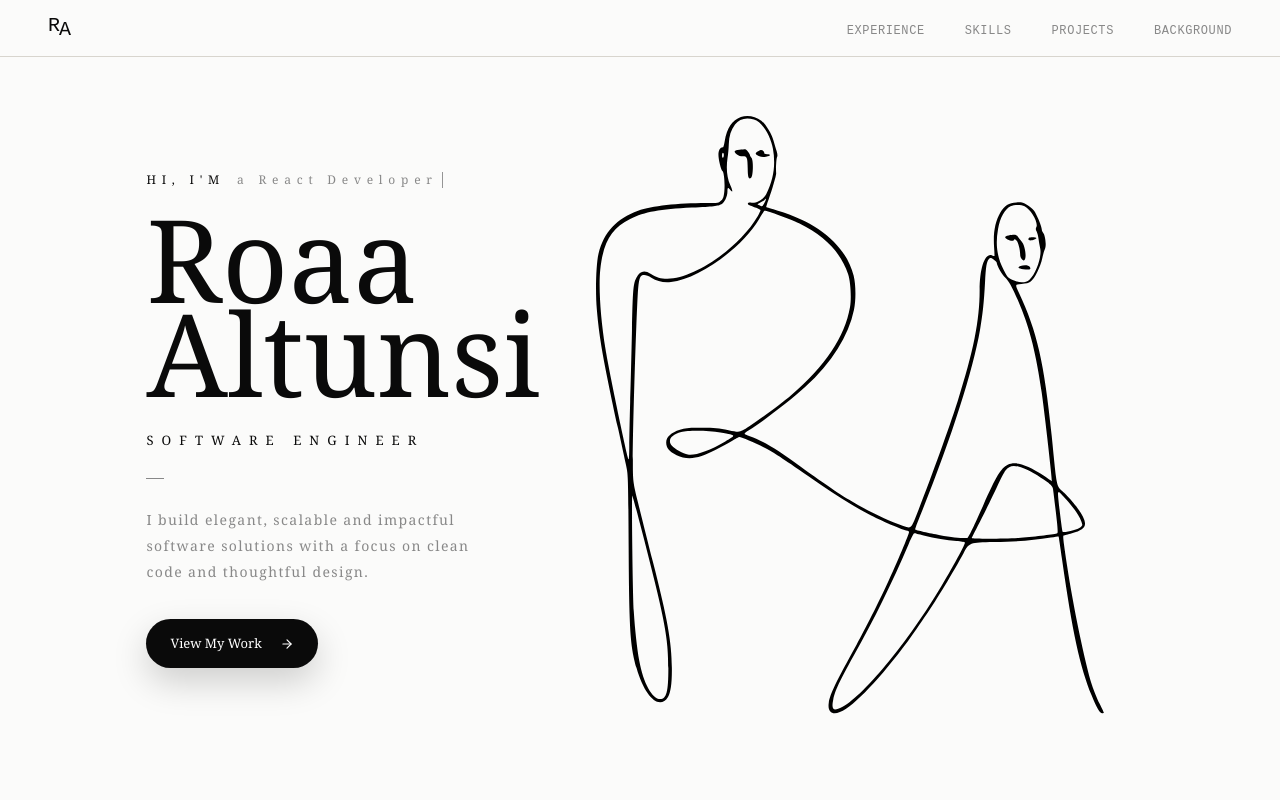
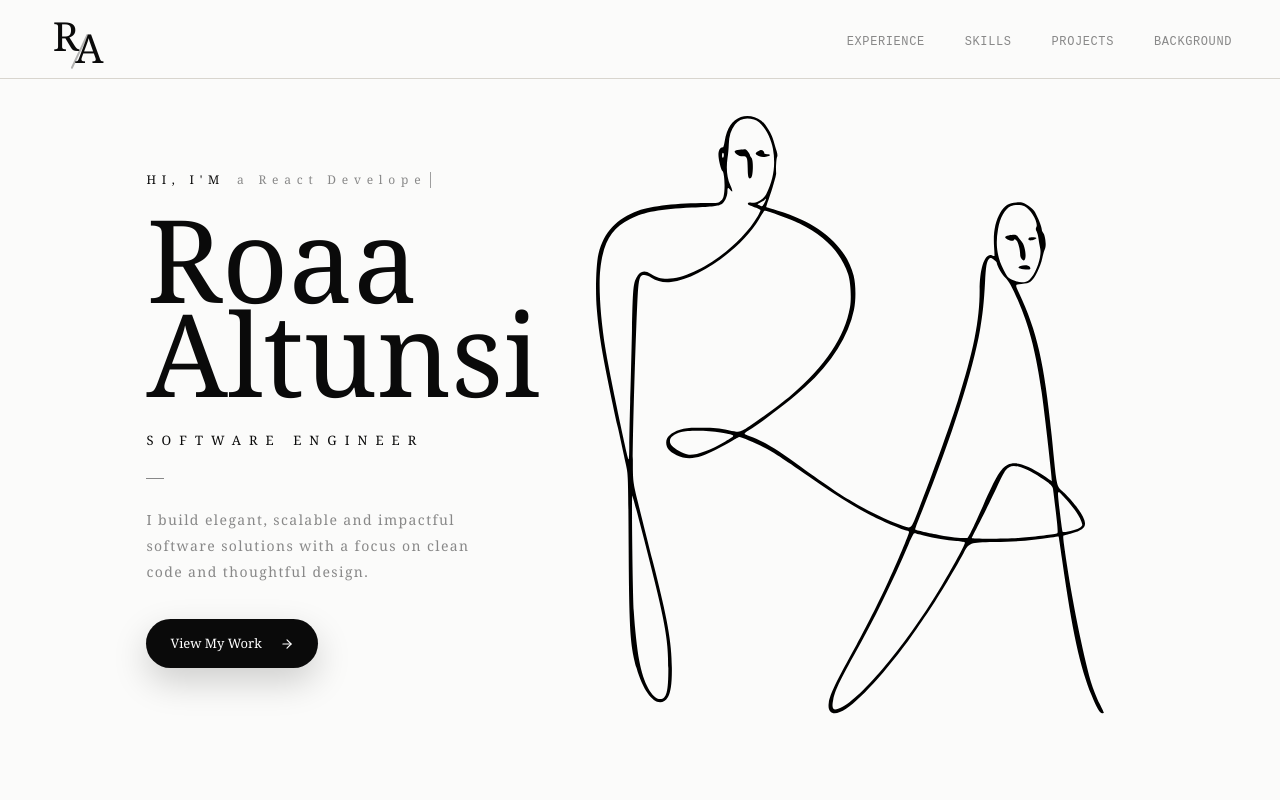
Before and after one commit to RoaaAltunsi/portfolio, a React (Vite) app: page / in a window 1280 px wide. Shown: the top 800 px of the page. Built offline with nearby package versions, Linux system fonts and the light colour scheme.

Commit message:
Add footer section & logo mark

```diff
--- a/src/App.tsx
+++ b/src/App.tsx
@@ -4,6 +4,7 @@ import Experience from './components/Experience'
 import Skills from './components/Skills'
 import Projects from './components/Projects'
 import Background from './components/Background'
+import Footer from './components/Footer'
 
 function App() {
   return (
@@ -16,6 +17,7 @@ function App() {
         <Projects />
         <Background />
       </main>
+      <Footer />
     </>
   )
 }
--- /dev/null
+++ b/src/components/Footer.tsx
@@ -0,0 +1,43 @@
+import { Mail } from 'lucide-react'
+import LogoMark from './LogoMark'
+
+export default function Footer() {
+  return (
+    <footer className="relative z-0 grid min-h-[92px] grid-cols-[1fr_auto_1fr] items-center gap-8 bg-ink px-[clamp(24px,6vw,90px)] py-5 text-white max-[760px]:grid-cols-1 max-[760px]:justify-items-start max-[760px]:gap-5">
+      <a href="#home" className="inline-flex items-center text-white" aria-label="Back to top">
+        <LogoMark className="text-[38px]" />
+      </a>
+
+      <p className="text-center text-sm tracking-wider text-white/85 max-[760px]:text-left">
+        &copy; Roaa Altunsi. All rights reserved.
+      </p>
+
+      <div className="flex items-center justify-end gap-9 max-[760px]:justify-start">
+        <a
+          href="https://www.linkedin.com/in/roaa-altunsi/"
+          target="_blank"
+          aria-label="LinkedIn"
+          className="font-sans text-[25px] font-bold leading-none transition-opacity duration-200 hover:opacity-70"
+        >
+          in
+        </a>
+
+        <a
+          href="https://github.com/RoaaAltunsi"
+          target="_blank"
+          aria-label="GitHub"
+          className="transition-opacity duration-200 hover:opacity-70">
+          <img className="h-[25px] w-[25px] invert" src="/github.svg" alt="" aria-hidden="true" />
+        </a>
+
+        <a
+          href="mailto:roaaaltunsi@gmail.com"
+          aria-label="Email"
+          className="transition-opacity duration-200 hover:opacity-70"
+        >
+          <Mail size={25} strokeWidth={1.65} />
+        </a>
+      </div>
+    </footer>
+  )
+}
--- /dev/null
+++ b/src/components/LogoMark.tsx
@@ -0,0 +1,31 @@
+type LogoMarkProps = {
+  className?: string
+}
+
+export default function LogoMark({ className = '' }: LogoMarkProps) {
+  return (
+    <span
+      className={[
+        'relative inline-block h-[1em] w-[1.58em] shrink-0 font-serif text-[40px] leading-none tracking-normal text-current',
+        className,
+      ].join(' ')}
+      aria-hidden="true"
+    >
+      <span className="absolute left-[0.12em] top-0 z-2 font-medium leading-none">R</span>
+      <span className="absolute left-[0.68em] top-[0.31em] z-3 font-medium leading-none">A</span>
+      <svg
+        className="absolute left-[0.5em] top-[0.42em] z-1 h-[0.92em] w-[0.58em] text-current/30"
+        viewBox="0 0 40 72"
+        fill="none"
+        aria-hidden="true"
+      >
+        <path
+          d="M35 4 L5 68"
+          stroke="currentColor"
+          strokeWidth="3.8"
+          strokeLinecap="round"
+        />
+      </svg>
+    </span>
+  )
+}
--- a/src/components/Nav.tsx
+++ b/src/components/Nav.tsx
@@ -1,5 +1,6 @@
 import { useEffect, useState } from 'react'
 import { nav } from '../data/content'
+import LogoMark from './LogoMark'
 
 export default function Nav() {
   const [scrolled, setScrolled] = useState(false)
@@ -32,9 +33,8 @@ export default function Nav() {
         ].join(' ')}
       >
         {/* ---------------------Left Side of the Navbar--------------------- */}
-        <span className="inline-flex items-center font-mono text-xl tracking-wider uppercase leading-none">
-          <span className="relative -top-0.5 z-10">R</span>
-          <span className="relative top-0.5 -ml-0.5">A</span>
+        <span aria-label="Roaa Altunsi">
+          <LogoMark className="text-[34px]" />
         </span>
 
         {/* ---------------------Right Side of the Navbar--------------------- */}
--- a/src/components/Skills.tsx
+++ b/src/components/Skills.tsx
@@ -53,7 +53,6 @@ function ConnectionLines() {
 
       <path className="fill-none stroke-current stroke-[1.1]" d="M555 184 C618 103 707 70 799 75" />
       <path className="fill-none stroke-current stroke-[1.1]" d="M566 270 C630 214 711 222 793 286" />
-      <path className="fill-none stroke-current stroke-[1.1]" d="M576 421 C642 457 724 438 843 438" />
       <path className="fill-none stroke-current stroke-[1.1] stroke-dasharray-[2_5]" d="M557 490 C651 557 742 520 904 500" />
       <path className="fill-none stroke-current stroke-[1.1]" d="M526 523 C551 606 625 635 704 568" />
       <path className="fill-none stroke-current stroke-[1.1]" d="M540 560 C625 650 762 648 865 596" />
@@ -67,7 +66,7 @@ function ConnectionLines() {
 // ------------------------- Filter Bar -------------------------
 function FilterBar({ activeFilter, onFilterChange }: { activeFilter: string; onFilterChange: (filter: string) => void }) {
   return (
-    <div className="absolute bottom-8 left-1/2 z-3 flex -translate-x-1/2 items-center gap-5 rounded-full border border-light bg-paper/90 px-2 py-1 text-xs shadow-[0_14px_35px_rgba(0,0,0,0.08)] backdrop-blur max-[1050px]:static max-[1050px]:mt-10 max-[1050px]:translate-x-0 max-[1050px]:flex-wrap max-[1050px]:justify-center max-[760px]:rounded-2xl">
+    <div className="absolute bottom-8 left-1/2 z-3 flex -translate-x-1/2 items-center gap-5 rounded-full border border-light bg-paper/90 px-2 py-1 text-xs backdrop-blur max-[1050px]:static max-[1050px]:mt-10 max-[1050px]:translate-x-0 max-[1050px]:flex-wrap max-[1050px]:justify-center max-[760px]:rounded-2xl">
       {skillGroups.map((group) => (
         <button
           className={[
--- a/src/data/content.ts
+++ b/src/data/content.ts
@@ -90,7 +90,7 @@ export const skills = [
     name: 'Tailwind CSS',
     category: 'Design',
     shape: 'rounded-[50%]',
-    position: 'left-[4%] top-[47%] h-[104px] w-[158px] rotate-[8deg]',
+    position: 'left-[8%] top-[47%] h-[104px] w-[158px] rotate-[8deg]',
   },
   {
     name: 'Redux.js',
```
